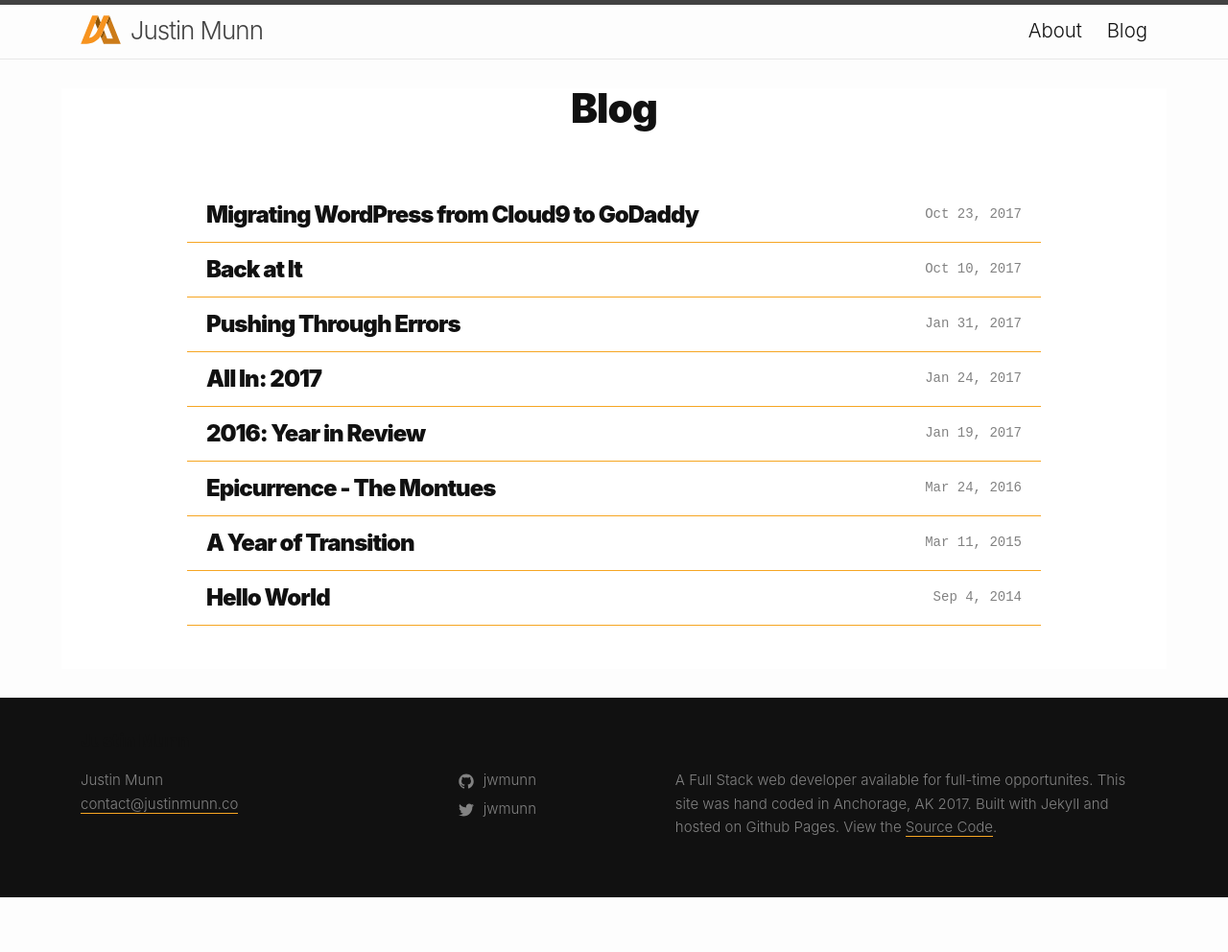
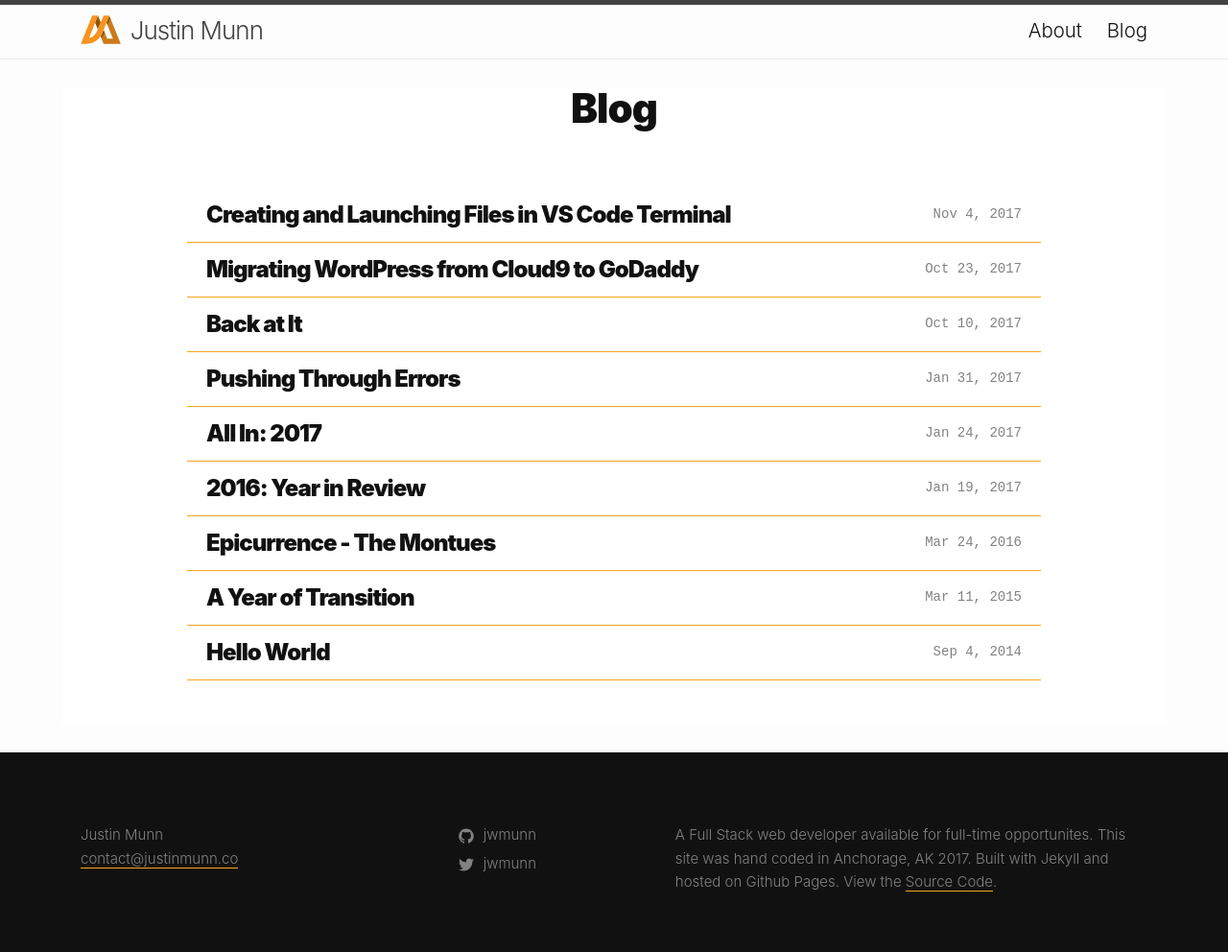
Before and after one commit to jwmunn/jwmunn.github.io, a Jekyll site: the page built from archive.md, in a window 1280 px wide. Shown: the whole page at 96% size. Built offline with Jekyll 4.4.1, drawn with Linux system fonts in a browser that asks for light colours; before the commit the page ends 935 px from its top, so only the background shows below that; some of the changed lines change nothing that is shown.

Commit message:
VS Code blog post.

````diff
--- /dev/null
+++ b/_posts/2017-11-04-vscode-terminal.md
@@ -0,0 +1,47 @@
+---
+layout: post
+title:  "Creating and Launching Files in VS Code Terminal"
+date:   2017-11-4 12:00:00
+permalink: blog/vscode-terminal/
+tags: [web development, React, terminal, workflow]
+---
+
+The more comfortable I get with the terminal the more I prefer creating files and folders using `touch` and `mkdir` respectively. I wanted to find a way to quickly create and open files from the terminal in the same text editor window I’m already using.
+
+## Terminal Commands
+
+First we’ll review a few basic terminal commands.
+* `mkdir mydirectory` will create a folder named `mydirectory`.
+* `touch mydirectory/filename.js` will create the file `filename.js` in the `mydirectory` folder
+* Using `&&` will allow you to chain 2 terminal commands together.
+* Example: `cd mydirectory && ls` will change directories into the `my directory` folder and then immediately list all files in that directory.
+* Pressing the up arrow key will bring up your last command in the terminal. Keep pressing up or down to go through your recent commands.
+
+## Setup New Terminal command
+
+[Visual Studio Code](https://code.visualstudio.com/) is my text editor of choice. I love the default terminal and git integration. Plus it’s free, open source, has a great UI and useful package extensions.
+
+To launch files from the terminal you need to run a command first. Here are the instructions from the [VS Code site](https://code.visualstudio.com/docs/setup/mac):
+
+* Launch VS Code.
+* Open the Command Palette (⇧⌘P) and type 'shell command' to find the Shell Command: Install 'code' command in PATH command.
+
+![Install code command](/images/vscode-terminal/vscode-screenshot.png)
+
+## In practice
+
+The main way I use these terminal commands is during the initial phase of a project when I’m building out the app structure. This comes in handy for something like React where you are building out components in subfolders. So my workflow would be something like this, I’ve created the app and am in the app directory:
+
+``` Bash
+$ mkdir src/components
+$ touch src/components/Child1.js && code -r src/components/Child1.js
+```
+
+* It creates then automatically brings up the new file in my window to edit.
+* Press up on the keyboard to bring up the last command in terminal, then just edit the file name for the next Component.
+
+``` Bash
+$ touch src/components/Child2.js && code -r src/components/Child2.js
+```
+
+It’s a simple tip that has greatly sped up my workflow setting up projects.
--- a/_sass/_posts.scss
+++ b/_sass/_posts.scss
@@ -53,6 +53,10 @@
   box-shadow: 0 19px 48px rgba(0,0,0,0.25), 0 15px 22px rgba(0,0,0,0.17);
 }
 
+.no-shadow {
+  box-shadow: none !important;
+}
+
 .post-content p img {
   min-width: 100%;
   height: auto;
````
Also changed, not shown: images/vscode-terminal/vscode-screenshot.png (added), 2 other files.
